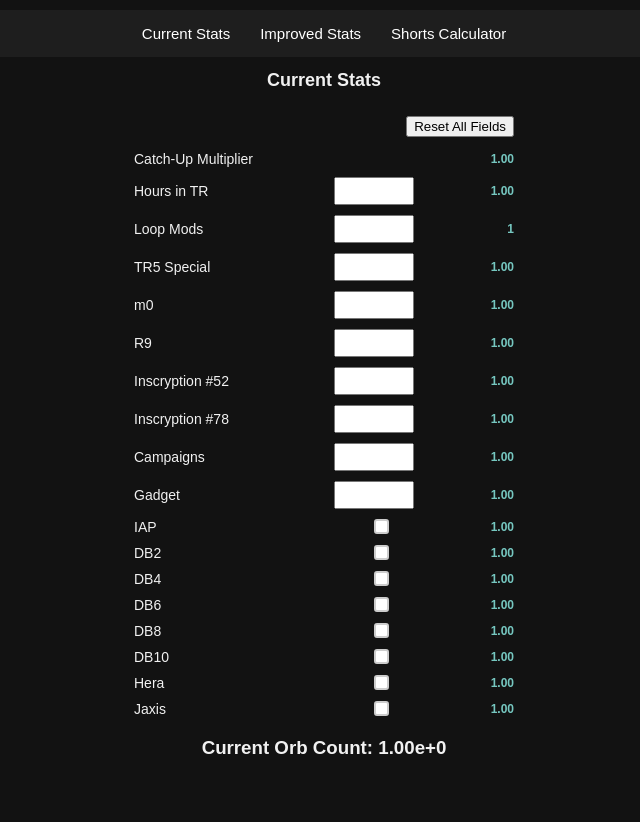
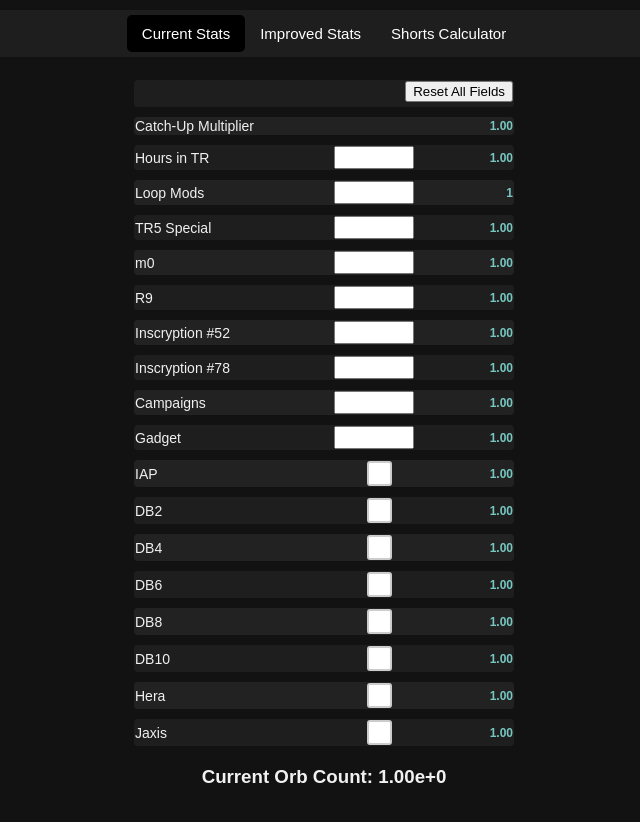
Before and after one commit to Vash876/Orb-Calculator, a Vue app: page /current-stats in a window 1280 px wide. Shown: the top 822 px of the page, without its empty margins (316-956 px from the left). Built offline with nearby package versions, Linux system fonts and the light colour scheme.

Commit message:
Automatischer Commit

```diff
--- a/src/App.vue
+++ b/src/App.vue
@@ -3,9 +3,9 @@
     <!-- Navbar mit Current Orbs und Improved Orbs -->
     <div class="navbar">
       <div class="navbar-center">
-        <router-link to="/current-stats">Current Stats</router-link>
-        <router-link to="/improved-stats">Improved Stats</router-link>
-        <router-link to="/shorts-calculator">Shorts Calculator</router-link>
+        <router-link to="/current-stats" active-class="active-link">Current Stats</router-link>
+        <router-link to="/improved-stats" active-class="active-link">Improved Stats</router-link>
+        <router-link to="/shorts-calculator" active-class="active-link">Shorts Calculator</router-link>
       </div>
     </div>
 
--- a/src/assets/style.css
+++ b/src/assets/style.css
@@ -44,6 +44,11 @@ h2 {
   color: #ffffff;
 }
 
+input {
+  height: 23px; /* Setzt die Höhe auf 40px */
+}
+
+
 .inputs-container {
   width: 400px; /* Begrenze die Breite des Containers */
   margin: 0 auto; /* Zentriere den Container */
@@ -88,8 +93,8 @@ h2 {
 }
 
 .input-group input[type="checkbox"] {
-  width: 15px;
-  height: 15px;
+  width: 25px;
+  height: 25px;
 }
 
 /* Boxen um Eingabefelder */
@@ -232,8 +237,8 @@ input[type="checkbox"]:checked {
 input[type="checkbox"]:checked::after {
   content: ''; /* Platzhalter für das Häkchen */
   position: absolute;
-  top: -1px; /* Vertikale Position des Häkchens */
-  left: 3px; /* Horizontale Position des Häkchens */
+  top: 4px; /* Vertikale Position des Häkchens */
+  left: 7px; /* Horizontale Position des Häkchens */
   width: 4px;
   height: 8px;
   border: solid white; /* Weiße Farbe für das Häkchen */
@@ -252,8 +257,8 @@ input[type="checkbox"]:disabled {
 input[type="checkbox"]:disabled::after {
   content: ''; /* Platzhalter für den Haken */
   position: absolute;
-  top: -1px; /* Vertikale Position des Haken */
-  left: 3px; /* Horizontale Position des Haken */
+  top: 4px; /* Vertikale Position des Haken */
+  left: 7px; /* Horizontale Position des Haken */
   width: 4px;
   height: 8px;
   border: solid white; /* Hakenfarbe */
@@ -361,3 +366,23 @@ input[type="number"] {
 .field-green {
   background-color: #d4edda; /* Hellgrün */
 }
+.active-link {
+  color: #76c7c0; /* Heller Türkis */
+  background-color: #000000; /* Gleicher Hintergrund wie Hover */
+  border-radius: 5px; /* Optional */
+}
+#app {
+  padding-top: 10px; /* Platz schaffen für die Navbar */
+}
+.inputs-container .input-group:nth-child(even) {
+  background-color: #222; /* Farbe für gerade Eingabefelder */
+}
+
+.inputs-container .input-group:nth-child(odd) {
+  background-color: #1e1e1e; /* Farbe für ungerade Eingabefelder */
+}
+
+.inputs-container .input-group {
+  padding: 1px; /* Optional für etwas Platz */
+  border-radius: 4px; /* Optional für abgerundete Ecken */
+}
--- a/src/components/CurrentStats.vue
+++ b/src/components/CurrentStats.vue
@@ -1,6 +1,5 @@
 <template>
   <div class="current-stats">
-    <h2>Current Stats</h2>
     <div class="inputs-container">
       <div class="input-group">
         <button class="reset" @click="resetFields">Reset All Fields</button>
--- a/src/components/ImprovedStats.vue
+++ b/src/components/ImprovedStats.vue
@@ -1,6 +1,5 @@
 <template>
   <div class="improved-stats">
-    <h2>Improved Stats</h2>
     <div class="inputs-container">
       <div class="input-group">
         <button class="reset" @click="resetImprovedFields">Reset All Fields</button>
--- a/src/components/ShortsCalculator.vue
+++ b/src/components/ShortsCalculator.vue
@@ -1,6 +1,5 @@
 <template>
   <div class="shorts-calculator">
-    <h2>Shorts Calculator</h2>
     <div class="inputs-container">
       <!-- Buttons für Auto-Fill und Reset -->
       <div class="input-group">
```
